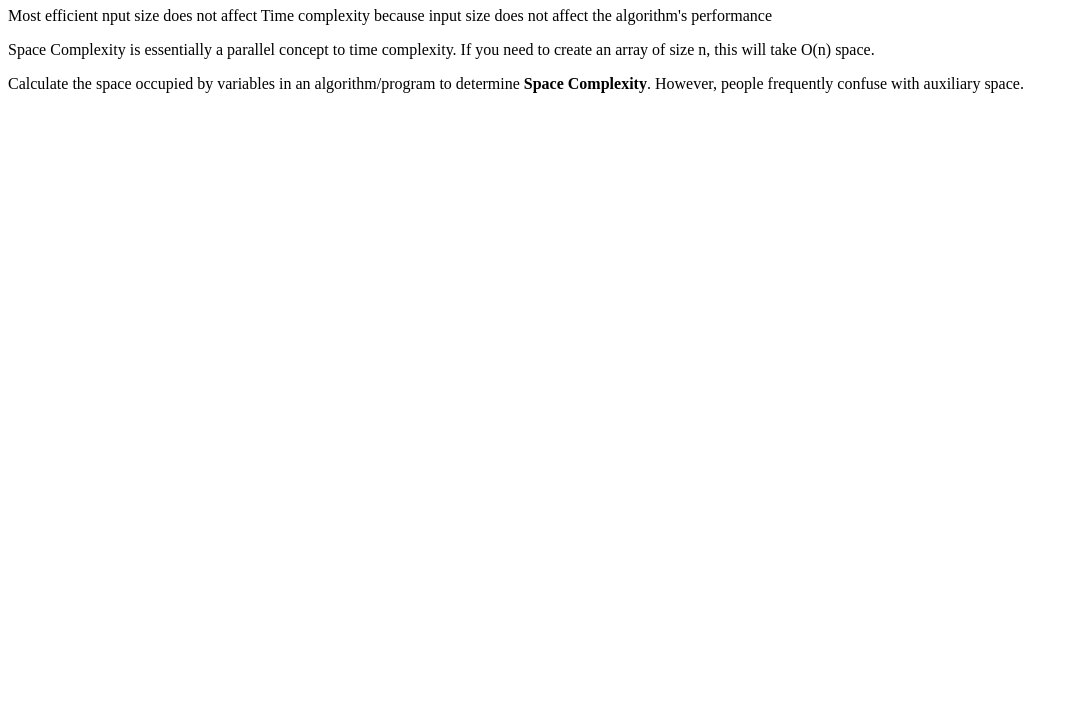
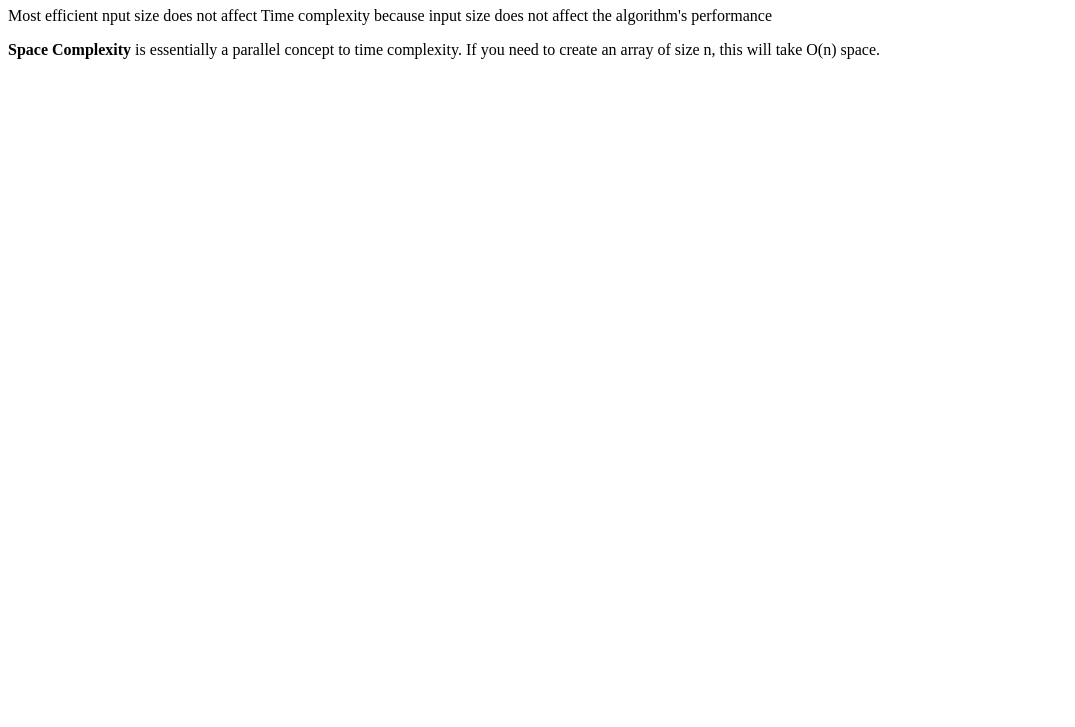
Before and after one commit to acciojob/time-and-space-complexity-anonymous-cloud, a website: page main.html in a window 1280 px wide. Shown: the part 73-800 px from the top of the page, without its empty margins (0-1075 px from the left). Drawn offline with Linux system fonts and the light colour scheme.

Commit message:
created a submission

```diff
--- a/main.html
+++ b/main.html
@@ -10,9 +10,8 @@
 	<!-- the entire body must be written by student -->
 <h1>Heading for the document Time and  Space , Complexity </h1>
 	<p> Most efficient nput size does not affect Time complexity because input size does not affect the algorithm's performance</p>
-	<p>Space Complexity is essentially a parallel concept to time complexity. If you need to create an array of size n, this will take O(n) space.</p>
-	<p> Calculate the space occupied by variables in an algorithm/program to determine <b>Space Complexity</b>. However,
-		people frequently confuse with auxiliary space.</p>
+	<p> <b>Space Complexity</b> is essentially a parallel concept to time complexity. If you need to create an array of size n, this will take O(n) space.</p>
+
 
     <script type="text/javascript" src="./script.js">
 </script>
```
